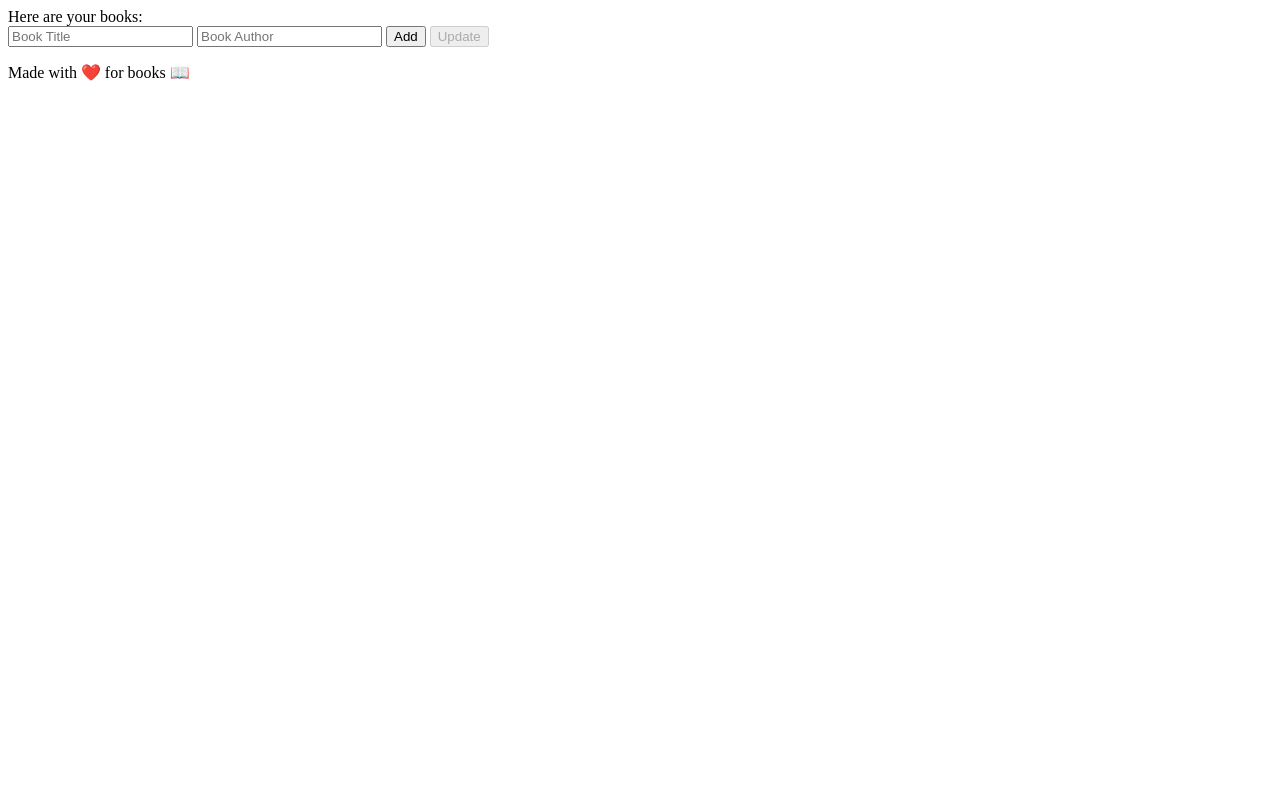
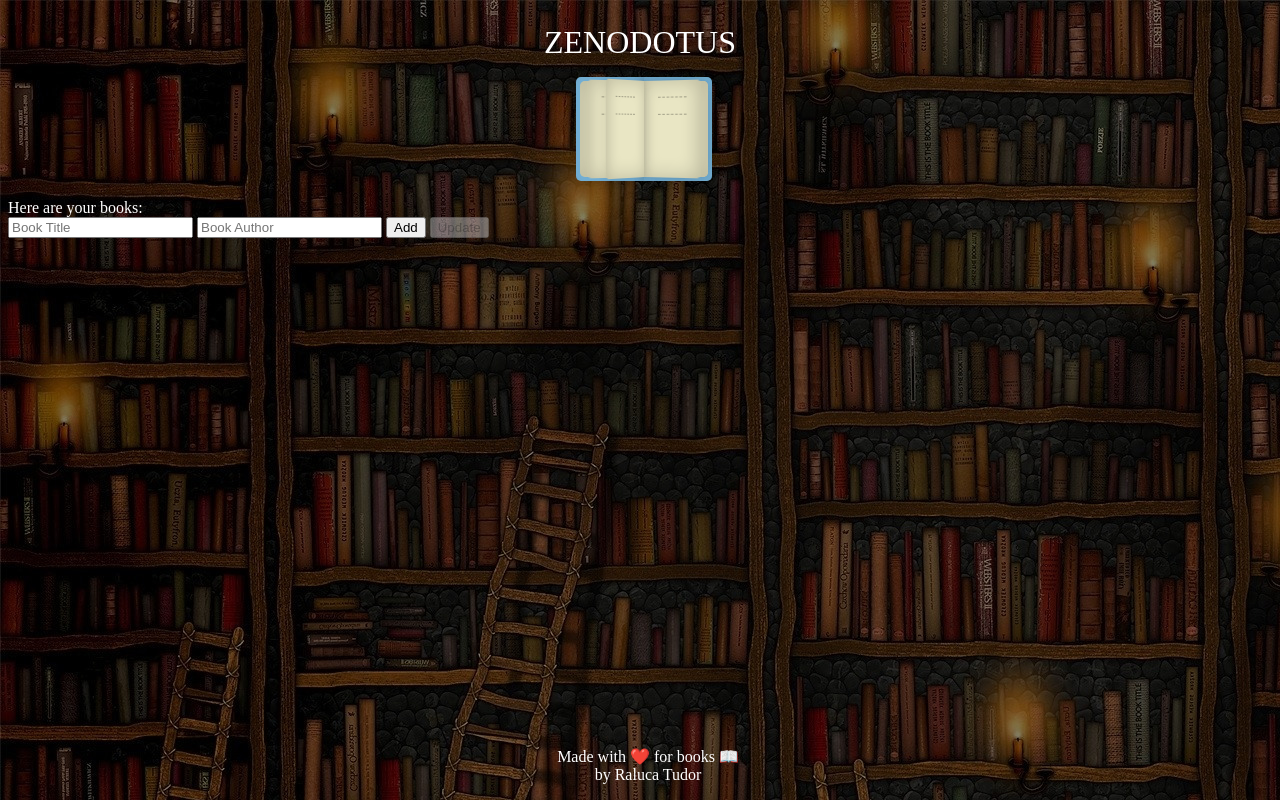
Before and after one commit to ralucatudor/Zenodotus, a website: page public/index.html in a window 1280 px wide. Drawn offline with Linux system fonts and the light colour scheme; no server answers.

Commit message:
updated frontend a bit

```diff
--- a/data/database.json
+++ b/data/database.json
@@ -1 +1 @@
-{"books":[{"title":"“Lust for Life”","author":"Irving Stone","id":"1","desc":"A biographical novel based on the life of the famous Dutch painter, Vincent van Gogh, and his hardships."},{"title":"“When Nietzsche Wept”","author":"Irvin D. Yalom","id":"2","desc":"..."},{"title":"“The Schopenhauer Cure”","author":"Irvin D. Yalom","id":"3","desc":"..."},{"title":"“The Book Thief”","author":"Markus Zusak"},{"title":"test","author":"test"},{"title":"raluca","author":"tudor"}]}
+{"books":[{"title":"“Lust for Life”","author":"Irving Stone","id":"1","desc":"A biographical novel based on the life of the famous Dutch painter, Vincent van Gogh, and his hardships."},{"title":"“When Nietzsche Wept”","author":"Irvin D. Yalom","id":"2","desc":"..."},{"title":"“The Schopenhauer Cure”","author":"Irvin D. Yalom","id":"3","desc":"..."},{"title":"“The Book Thief”","author":"Markus Zusak"},{"title":"“Charlie and the Chocolate Factory”","author":"Roald Dahl"},{"title":"“1984”","author":"George Orwell"},{"title":"“Great Expectations”","author":"Charles Dickens"}]}
--- /dev/null
+++ b/public/css/book_animation.css
@@ -0,0 +1,104 @@
+/* https://codepen.io/wwwebneko/pen/XjOZZK */
+
+.book {
+    /* position: absolute;
+    top: 0;
+    bottom: 0;
+    left: 0;
+    right: 0;*/
+    margin: auto;
+    /* width: 18.5rem;
+    height: 12.5rem; */
+    width: 8rem;
+    height: 6.5rem;
+    perspective: 70rem;
+  }
+  .cover {
+    background-color: lightskyblue;
+    transform: rotateY(0deg);
+    /* width: 9.25rem;
+    height: 12.5rem; */
+    width: 4.25rem;
+    height: 6.5rem;
+  }
+  .page {
+    top: 0.25rem;
+    left: 0.25rem;
+    background-color: #e9e6c4;
+    transform: rotateY(0deg);
+    /* width: 9rem;
+    height: 12rem; */
+    width: 4rem;
+    height: 6rem;
+    text-align: right;
+    font-size: 8px;
+    color: #777;
+    font-family: monospace;
+  }
+  .page::before, .page::after {
+    display: block;
+    border-top: 1px dashed rgba(0, 0, 0, 0.3);
+    content: "";
+    padding-bottom: 1rem;
+  }
+  .cover, .page {
+    position: absolute;
+    padding: 1rem;
+    transform-origin: 100% 0;
+    border-radius: 5px 0 0 5px;
+    box-shadow: inset 3px 0px 20px rgba(0, 0, 0, 0.2),
+      0px 0px 15px rgba(0, 0, 0, 0.1);
+    box-sizing: border-box;
+  }
+  .cover.turn {
+    animation: bookCover 3s forwards;
+  }
+  .page.turn {
+    animation: bookOpen 3s forwards;
+  }
+  .page:nth-of-type(1) {
+    animation-delay: 0.05s;
+  }
+  .page:nth-of-type(2) {
+    animation-delay: 0.33s
+  }
+  .page:nth-of-type(3) {
+    animation-delay: 0.66s;
+  }
+  .page:nth-of-type(4) {
+    animation: bookOpen150deg 3s forwards;
+    animation-delay: 0.99s;
+  }
+  .page:nth-of-type(5) {
+    animation: bookOpen30deg 3s forwards;
+    animation-delay: 1.2s;
+  }
+  .page:nth-of-type(6) {
+    animation: bookOpen55deg 3s forwards;
+    animation-delay: 1.25s;
+  }
+  @keyframes bookOpen {
+    30% { z-index: 999 }
+    100% {  transform: rotateY(180deg);
+      z-index: 999;}
+  }
+  @keyframes bookCover {
+    30% { z-index: 999 }
+    100% {  transform: rotateY(180deg);
+      z-index: 1;}
+  }
+  @keyframes bookOpen150deg {
+    30% { z-index: 999 }
+    100% {  transform: rotateY(150deg);
+      z-index: 999;}
+  }
+  @keyframes bookOpen55deg {
+    30% { z-index: 999 }
+    100% {  transform: rotateY(55deg);
+      z-index: 999;}
+  }
+  @keyframes bookOpen30deg {
+    50% { z-index: 999 }
+    100% {  transform: rotateY(30deg);
+      z-index: 999;}
+  }
--- /dev/null
+++ b/public/css/style.css
@@ -0,0 +1,20 @@
+/* https://1stwebdesigner.com/20-amazing-pure-css-animated-buttons/ */
+
+body {
+    background-image: url("img/image.jpg");
+    background-color: #cccccc;
+    color: white;
+}
+
+.title {
+    font-size: 2em;
+    text-align: center;
+    padding: 0.5em;
+}
+
+.footer {
+    position: fixed;
+    bottom: 0;
+    text-align: center;
+    width: 100%;
+}
--- a/public/index.html
+++ b/public/index.html
@@ -8,11 +8,29 @@
     <meta name="description" content="Home library management">
     <meta name="author" content="Raluca Tudor">
 
+
+    <!-- stylesheets -->
+    <link rel="stylesheet" type="text/css" href="css/style.css">
+    <link rel="stylesheet" type="text/css" href="css/book_animation.css">
+    <!-- favicon -->
     <link rel="shortcut icon" href="#" />
-    <!-- stylesheets -->
-    <!-- favicon -->
 </head>
 <body>
+    <div class="title">ZENODOTUS</div>
+
+    <div class="book">
+        <span class="page turn"></span>
+        <span class="page turn"></span>
+        <span class="page turn"></span>
+        <span class="page turn"></span>
+        <span class="page turn"></span>
+        <span class="page turn"></span>
+        <span class="cover"></span>
+        <span class="page"></span>
+        <span class="cover turn"></span>
+    </div>
+    <br>
+
     <div id="wrapper" class="wrapper"></div>
 
     <div>
@@ -27,8 +45,9 @@
     <!-- <script src ="js/menu.js"></script> -->
     <!-- <script src ="js/book.js"></script> -->
 
+
+    <footer>
+        <p class="footer">Made with ❤️ for books &#x1f4d6; <br> by Raluca Tudor</p>
+    </footer>
 </body>
-<footer>
-    <p>Made with ❤️ for books &#x1f4d6;</p>
-</footer>
 </html>
--- a/public/js/myBasicCRUD.js
+++ b/public/js/myBasicCRUD.js
@@ -9,7 +9,7 @@ function getBooks() {
         .then((books) => {
             books.forEach((book) => {
                 document.getElementById("wrapper").innerHTML += `<section id="${book.id}" class="card">
-                                    <h4><b>${book.title}</b></h4>by ${book.author}`;
+                                    <b>${book.title}</b> by ${book.author}`;
             })
         })
 }
@@ -31,39 +31,14 @@ function postBook() {
             "Content-type": "application/json"
         },
         body: JSON.stringify(postObject)
-    }).then(function (resp) {
-        console.log("Received from postBook:");
-        console.log(resp);
+    }).then(function (response) {
+        response.json().then((resp) => {
+            console.log("Received from postBook:", resp);
+            document.getElementById("wrapper").innerHTML += `<class="card">
+                                    <b>${resp.title}</b> by ${resp.author}`;
+            resetForm();
+        });
     });
-
-
-    // .then(function (response) {
-    //     response.json().then((resp) => {
-    //         console.log("Received from createnote:");
-    //         console.log(resp);
-    //         // callback(resp);
-    //     });
-    // });
-
-
-    // .then(function(response) {
-    //     return response.text();
-    // })
-    // .then(function(muutuja){
-    //     console.log(muutuja);
-    // });
-
-
-    // .then(function (res) {
-    //     // Get the new books list
-    //     getBooks();
-    //     // Reset Form
-    //     resetForm();
-    // });
-
-
-// .then(function(res){ return res.json(); })
-// .then(function(data){ alert( JSON.stringify( data ) ) })
 }
 
 function resetForm() {
```
Also changed, not shown: public/css/img/image.jpg (added).
